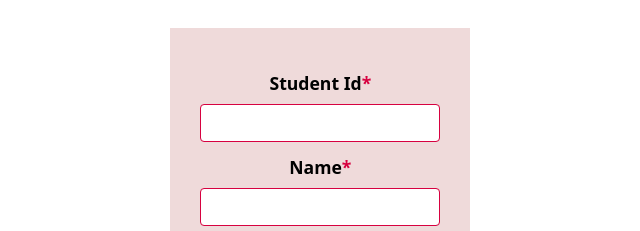
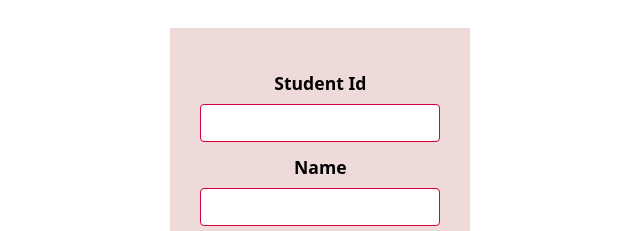
Before and after one commit to arjavatech/seeeds-web, a plain HTML site: page results.html in a window 1280 px wide. Shown: the part 520-751 px from the top of the page, 373-1013 px from the left. Drawn offline with nearby package versions, Linux system fonts and the light colour scheme.

Commit message:
remove span in result.html page

```diff
--- a/results.html
+++ b/results.html
@@ -125,14 +125,12 @@
             <div class="col-sm-4">
                 <form class="footer-form" id="searchForm">
                     <!-- <div class="col-md-4"> -->
-                        <label for="studentId" class="form-label footer-form-name">Student Id<span
-                                class="footer-span">*</span></label>
+                        <label for="studentId" class="form-label footer-form-name">Student Id</label>
                         <input type="text" class="form-control shadow-none"
                             id="studentId" name="studId" >
                     <!-- </div>
                     <div class="col-md-4"> -->
-                        <label for="nameInput" class="form-label footer-form-name">Name<span
-                                class="footer-span">*</span></label>
+                        <label for="nameInput" class="form-label footer-form-name">Name</label>
                         <input type="text" class="form-control shadow-none"
                             id="nameInput" name="name">
                     <!-- </div> -->
```
